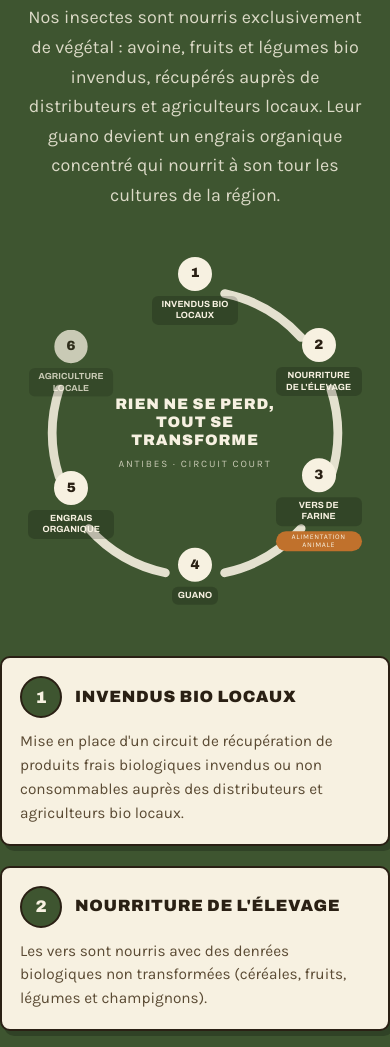
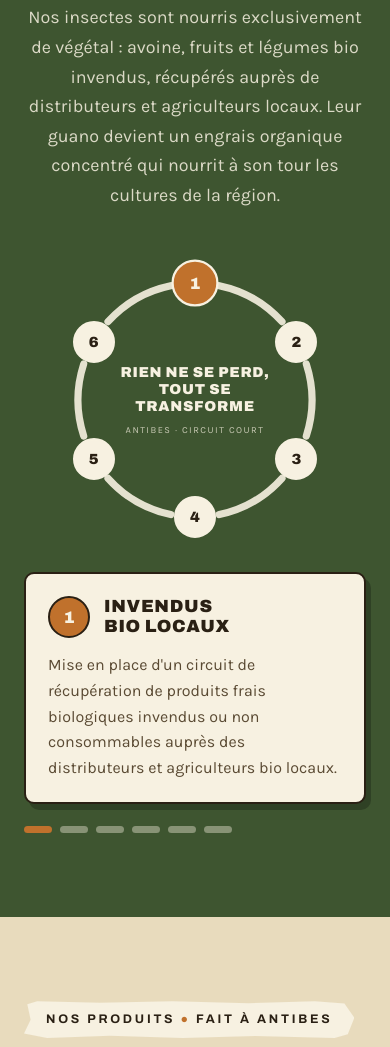
Before and after one commit to floreasy/prodinsecte, a plain HTML site: page docs/index.html in a window 390 px wide. Shown: the part 2804-3851 px from the top of the page. Drawn offline with Linux system fonts and the light colour scheme.

Commit message:
modif cercle

```diff
--- a/docs/index.html
+++ b/docs/index.html
@@ -128,6 +128,7 @@
       </div>
 
       <div class="cycle-wrap">
+    <div class="cycle-interactive">
       <div class="cycle">
       <svg class="cycle-svg" viewBox="0 0 100 100" aria-hidden="true">
         <defs>
@@ -148,77 +149,69 @@
             <small>Antibes · Circuit court</small>
           </div>
         </div>
-          <div class="cycle-node" style="left: 50%; top: 11%; --d: 0s;">
+      <button type="button" class="cycle-node is-active" data-step="0" aria-pressed="true" style="left: 50%; top: 11%; --d: 0s;">
         <span class="cn-dot">1</span>
         <span class="cn-label">Invendus bio locaux</span>
-          </div>
-          <div class="cycle-node" style="left: 83.8%; top: 30.5%; --d: 0.7s;">
+      </button>
+      <button type="button" class="cycle-node" data-step="1" aria-pressed="false" style="left: 83.8%; top: 30.5%; --d: 0.12s;">
         <span class="cn-dot">2</span>
         <span class="cn-label">Nourriture de l'élevage</span>
-          </div>
-          <div class="cycle-node" style="left: 83.8%; top: 69.5%; --d: 1.4s;">
+      </button>
+      <button type="button" class="cycle-node" data-step="2" aria-pressed="false" style="left: 83.8%; top: 69.5%; --d: 0.24s;">
         <span class="cn-dot">3</span>
         <span class="cn-label">Vers de farine</span>
-            <span class="cn-tag">Alimentation animale</span>
-          </div>
-          <div class="cycle-node" style="left: 50%; top: 89%; --d: 2.1s;">
+      </button>
+      <button type="button" class="cycle-node" data-step="3" aria-pressed="false" style="left: 50%; top: 89%; --d: 0.36s;">
         <span class="cn-dot">4</span>
         <span class="cn-label">Guano</span>
-          </div>
-          <div class="cycle-node" style="left: 16.2%; top: 69.5%; --d: 2.8s;">
+      </button>
+      <button type="button" class="cycle-node" data-step="4" aria-pressed="false" style="left: 16.2%; top: 69.5%; --d: 0.48s;">
         <span class="cn-dot">5</span>
         <span class="cn-label">Engrais organique</span>
-          </div>
-          <div class="cycle-node" style="left: 16.2%; top: 30.5%; --d: 3.5s;">
+      </button>
+      <button type="button" class="cycle-node" data-step="5" aria-pressed="false" style="left: 16.2%; top: 30.5%; --d: 0.6s;">
         <span class="cn-dot">6</span>
         <span class="cn-label">Agriculture locale</span>
-          </div>
+      </button>
       </div>
 
-        <!-- Variante mobile -->
-        <div class="cycle-list" role="list">
-          <div class="cl-item" role="listitem"><span class="cn-dot">1</span><span class="cn-label">Invendus bio locaux</span></div>
-          <div class="cl-arrow"></div>
-          <div class="cl-item" role="listitem"><span class="cn-dot">2</span><span class="cn-label">Nourriture de l'élevage</span></div>
-          <div class="cl-arrow"></div>
-          <div class="cl-item" role="listitem"><span class="cn-dot">3</span><span class="cn-label">Vers de farine → alimentation animale</span></div>
-          <div class="cl-arrow"></div>
-          <div class="cl-item" role="listitem"><span class="cn-dot">4</span><span class="cn-label">Guano</span></div>
-          <div class="cl-arrow"></div>
-          <div class="cl-item" role="listitem"><span class="cn-dot">5</span><span class="cn-label">Engrais organique</span></div>
-          <div class="cl-arrow"></div>
-          <div class="cl-item" role="listitem"><span class="cn-dot">6</span><span class="cn-label">Agriculture locale… et on recommence</span></div>
-        </div>
-
-        <!-- Détail des étapes -->
-        <div class="cycle-details">
-          <article class="cd-card reveal" style="--d: 0s;">
-            <div class="cd-head"><span class="cd-num">1</span><h3>Invendus bio locaux</h3></div>
+      <div class="cycle-panel" aria-live="polite">
+        <article class="cp-slide is-active" data-step="0">
+          <div class="cp-head"><span class="cp-num">1</span><h3>Invendus bio locaux</h3></div>
           <p>Mise en place d'un circuit de récupération de produits frais biologiques invendus ou non consommables auprès des distributeurs et agriculteurs bio locaux.</p>
         </article>
-          <article class="cd-card reveal" style="--d: 0.08s;">
-            <div class="cd-head"><span class="cd-num">2</span><h3>Nourriture de l'élevage</h3></div>
+        <article class="cp-slide" data-step="1">
+          <div class="cp-head"><span class="cp-num">2</span><h3>Nourriture de l'élevage</h3></div>
           <p>Les vers sont nourris avec des denrées biologiques non transformées (céréales, fruits, légumes et champignons).</p>
         </article>
-          <article class="cd-card reveal" style="--d: 0.16s;">
-            <div class="cd-head"><span class="cd-num">3</span><h3>Vers de farine</h3></div>
-            <span class="cd-tag">Alimentation animale</span>
+        <article class="cp-slide" data-step="2">
+          <div class="cp-head"><span class="cp-num">3</span><h3>Vers de farine</h3></div>
+          <span class="cp-tag">Alimentation animale</span>
           <p>Une partie de la production est utilisée à l'entretien et la croissance de l'élevage. L'autre partie est conditionnée et commercialisée (vers de farine vivants ou déshydratés, poudre d'insectes).</p>
         </article>
-          <article class="cd-card reveal" style="--d: 0.24s;">
-            <div class="cd-head"><span class="cd-num">4</span><h3>Guano</h3></div>
+        <article class="cp-slide" data-step="3">
+          <div class="cp-head"><span class="cp-num">4</span><h3>Guano</h3></div>
           <p>Le guano est composé des déjections des insectes : c'est un produit riche en matière organique qui, une fois mélangé aux résidus alimentaires des insectes, forme le frass.</p>
         </article>
-          <article class="cd-card reveal" style="--d: 0.32s;">
-            <div class="cd-head"><span class="cd-num">5</span><h3>Engrais organique</h3></div>
+        <article class="cp-slide" data-step="4">
+          <div class="cp-head"><span class="cp-num">5</span><h3>Engrais organique</h3></div>
           <p>Le frass est filtré et tamisé pour récupérer une poudre sèche très fine, riche en azote, phosphore, potassium et autres composés issus des insectes. Cette poudre forme un engrais organique unique en son genre, aux propriétés fortifiantes et durables pour les plantes. Les éléments qui le composent sont utilisables directement par les plantes.</p>
         </article>
-          <article class="cd-card cd-wide reveal" style="--d: 0.4s;">
-            <div class="cd-head"><span class="cd-num">6</span><h3>Agriculture locale</h3></div>
+        <article class="cp-slide" data-step="5">
+          <div class="cp-head"><span class="cp-num">6</span><h3>Agriculture locale</h3></div>
           <p>Les insectes font partie du régime alimentaire de nombreux animaux (mammifères, poissons, oiseaux, reptiles, amphibiens). Leur haute qualité améliore significativement la qualité nutritionnelle et sanitaire des animaux qui les consomment.</p>
           <p>L'engrais organique produit par les insectes est une alternative très intéressante aux engrais chimiques. Il est également utilisable en agriculture biologique.</p>
           <p>Il est donc possible de produire des denrées de qualité biologique en utilisant les insectes de notre production pour l'alimentation animale et l'engrais organique pour les cultures arboricoles et maraîchères locales. La boucle est bouclée !</p>
         </article>
+        <div class="cp-progress" aria-hidden="true">
+          <button type="button" class="cp-dot is-active" data-step="0"></button>
+          <button type="button" class="cp-dot" data-step="1"></button>
+          <button type="button" class="cp-dot" data-step="2"></button>
+          <button type="button" class="cp-dot" data-step="3"></button>
+          <button type="button" class="cp-dot" data-step="4"></button>
+          <button type="button" class="cp-dot" data-step="5"></button>
+        </div>
+      </div>
     </div>
       </div>
     </div>
--- a/docs/site.css
+++ b/docs/site.css
@@ -435,23 +435,31 @@ p:last-child { margin-bottom: 0; }
 }
 .gauge .g-val { font-family: var(--font-head); font-weight: 700; font-size: 0.84rem; text-align: right; }
 
-/* ── Diagramme économie circulaire ──────────────────────────── */
-.cycle-wrap { display: grid; place-items: center; }
+/* ── Diagramme économie circulaire (roue interactive) ───────── */
+.cycle-wrap { display: block; }
+/* Desktop : roue à gauche, panneau de texte de l'étape active à droite */
+.cycle-interactive {
+  display: grid;
+  grid-template-columns: minmax(0, 460px) minmax(0, 1fr);
+  gap: clamp(28px, 4vw, 56px);
+  align-items: center;
+}
 .cycle {
   position: relative;
-  width: min(620px, 92vw);
+  width: 100%;
+  max-width: 460px;
+  margin: 0 auto;
   aspect-ratio: 1;
 }
 .cycle-svg { position: absolute; inset: 0; width: 100%; height: 100%; display: block; }
 .cycle-svg path { opacity: 0; transition: opacity 0.8s ease; }
 .cycle.in .cycle-svg g path { opacity: 0.9; }
-/* chaque flèche apparaît AVANT l'étape qu'elle introduit */
-.cycle.in .cycle-svg g path:nth-of-type(1) { transition-delay: 0.35s; }
-.cycle.in .cycle-svg g path:nth-of-type(2) { transition-delay: 1.05s; }
-.cycle.in .cycle-svg g path:nth-of-type(3) { transition-delay: 1.75s; }
-.cycle.in .cycle-svg g path:nth-of-type(4) { transition-delay: 2.45s; }
-.cycle.in .cycle-svg g path:nth-of-type(5) { transition-delay: 3.15s; }
-.cycle.in .cycle-svg g path:nth-of-type(6) { transition-delay: 3.85s; }
+.cycle.in .cycle-svg g path:nth-of-type(1) { transition-delay: 0.30s; }
+.cycle.in .cycle-svg g path:nth-of-type(2) { transition-delay: 0.42s; }
+.cycle.in .cycle-svg g path:nth-of-type(3) { transition-delay: 0.54s; }
+.cycle.in .cycle-svg g path:nth-of-type(4) { transition-delay: 0.66s; }
+.cycle.in .cycle-svg g path:nth-of-type(5) { transition-delay: 0.78s; }
+.cycle.in .cycle-svg g path:nth-of-type(6) { transition-delay: 0.90s; }
 .cycle-center {
   position: absolute;
   inset: 0;
@@ -460,37 +468,46 @@ p:last-child { margin-bottom: 0; }
   text-align: center;
   pointer-events: none;
 }
-.cycle-center .cc-inner { max-width: 46%; }
+.cycle-center .cc-inner { max-width: 50%; }
 .cycle-center strong {
   display: block;
   font-family: var(--font-head);
   font-weight: 900;
   text-transform: uppercase;
-  font-size: clamp(0.95rem, 2.4vw, 1.35rem);
-  letter-spacing: 0.06em;
+  font-size: clamp(0.9rem, 2vw, 1.15rem);
+  letter-spacing: 0.05em;
   line-height: 1.2;
 }
 .cycle-center small {
   display: block;
   margin-top: 6px;
-  font-size: clamp(0.62rem, 1.4vw, 0.74rem);
+  font-size: clamp(0.58rem, 1.2vw, 0.7rem);
   text-transform: uppercase;
-  letter-spacing: 0.18em;
+  letter-spacing: 0.16em;
   opacity: 0.75;
 }
+/* Étapes cliquables autour du cercle (boutons) */
 .cycle-node {
   position: absolute;
-  width: clamp(96px, 22%, 132px);
+  width: clamp(92px, 22%, 122px);
   transform: translate(-50%, -50%);
-  text-align: center;
   display: flex;
   flex-direction: column;
   align-items: center;
   gap: 7px;
+  background: none;
+  border: 0;
+  padding: 0;
+  margin: 0;
+  font: inherit;
+  color: inherit;
+  text-align: center;
+  cursor: pointer;
+  -webkit-tap-highlight-color: transparent;
 }
 .cycle-node .cn-dot {
-  width: clamp(46px, 9vw, 58px);
-  height: clamp(46px, 9vw, 58px);
+  width: clamp(46px, 9vw, 56px);
+  height: clamp(46px, 9vw, 56px);
   border-radius: 50%;
   border: 2.5px solid currentColor;
   background: var(--paper);
@@ -500,99 +517,104 @@ p:last-child { margin-bottom: 0; }
   font-family: var(--font-head);
   font-weight: 900;
   font-size: 1.1rem;
+  transition: background 0.25s ease, color 0.25s ease, transform 0.25s ease;
 }
 .band-green .cycle-node .cn-dot { border-color: var(--paper); }
 .cycle-node .cn-label {
   font-family: var(--font-head);
   font-weight: 700;
-  font-size: clamp(0.64rem, 1.5vw, 0.76rem);
+  font-size: clamp(0.62rem, 1.4vw, 0.74rem);
   text-transform: uppercase;
-  letter-spacing: 0.08em;
+  letter-spacing: 0.07em;
   line-height: 1.3;
-  background: rgba(0, 0, 0, 0.18);
+  background: rgba(0, 0, 0, 0.2);
   border-radius: 6px;
   padding: 4px 8px;
+  transition: background 0.25s ease, color 0.25s ease;
 }
 .band-paper .cycle-node .cn-label, .band-tight .cycle-node .cn-label { background: var(--kraft); }
-.cycle-node .cn-tag {
-  font-size: 0.6rem;
-  text-transform: uppercase;
-  letter-spacing: 0.1em;
-  background: var(--ocre);
-  color: var(--paper);
-  border-radius: 999px;
-  padding: 3px 9px;
+/* État sélectionné */
+.cycle-node.is-active .cn-dot { background: var(--ocre); color: var(--paper); transform: scale(1.12); }
+.cycle-node.is-active .cn-label { background: var(--ocre); color: var(--paper); }
+.cycle-node:hover .cn-dot { transform: scale(1.08); }
+.cycle-node.is-active:hover .cn-dot { transform: scale(1.12); }
+.cycle-node:focus-visible { outline: none; }
+.cycle-node:focus-visible .cn-dot { box-shadow: 0 0 0 3px var(--green-deep), 0 0 0 6px var(--paper); }
+/* Reveal séquencé des étapes (opacité seule : le transform porte le positionnement) */
+.cycle-node { opacity: 0; transition: opacity 0.6s ease, background 0.25s ease, color 0.25s ease; transition-delay: var(--d, 0s); }
+.cycle.in .cycle-node { opacity: 1; }
+
+/* Panneau de texte de l'étape active */
+.cycle-panel { position: relative; min-width: 0; }
+.cycle-panel .cp-slide { display: block; }
+.cycle-panel.is-enhanced .cp-slide { display: none; }
+.cycle-panel.is-enhanced .cp-slide.is-active { display: block; }
+@media (prefers-reduced-motion: no-preference) {
+  .cycle-panel.is-enhanced .cp-slide.is-active { animation: cpFade 0.35s ease; }
 }
-/* reveal séquencé */
-.cycle-node { opacity: 0; transform: translate(-50%, -42%) scale(0.92); transition: opacity 0.7s ease, transform 0.7s ease; transition-delay: var(--d, 0s); }
-.cycle.in .cycle-node { opacity: 1; transform: translate(-50%, -50%) scale(1); }
-
-/* Variante mobile : liste verticale */
-.cycle-list { display: none; }
-
-/* Détail des étapes : cartes descriptives sous le cercle */
-.cycle-details {
-  display: grid;
-  grid-template-columns: repeat(auto-fit, minmax(280px, 1fr));
-  gap: 20px;
-  margin-top: clamp(40px, 6vw, 72px);
-}
-.cd-card {
+@keyframes cpFade { from { opacity: 0; transform: translateY(6px); } to { opacity: 1; transform: none; } }
+.cp-slide {
   background: var(--paper);
   color: var(--ink);
   border: var(--border);
   border-radius: var(--radius);
-  padding: 22px 24px;
-  box-shadow: 4px 5px 0 rgba(0, 0, 0, 0.22);
-  display: flex;
-  flex-direction: column;
-  gap: 12px;
+  padding: clamp(22px, 3vw, 32px);
+  box-shadow: 5px 6px 0 rgba(0, 0, 0, 0.24);
 }
-.cd-card.cd-wide { grid-column: 1 / -1; }
-.cd-head { display: flex; align-items: center; gap: 13px; }
-.cd-num {
+.cp-slide + .cp-slide { margin-top: 18px; } /* fallback sans JS : étapes empilées */
+.cycle-panel.is-enhanced .cp-slide + .cp-slide { margin-top: 0; }
+.cp-head { display: flex; align-items: center; gap: 14px; }
+.cp-num {
   flex: none;
-  width: 42px;
-  height: 42px;
+  width: 48px;
+  height: 48px;
   border-radius: 50%;
-  background: var(--green-deep);
+  background: var(--ocre);
   color: var(--paper);
   border: 2.5px solid var(--ink);
   display: grid;
   place-items: center;
   font-family: var(--font-head);
   font-weight: 900;
-  font-size: 1.05rem;
+  font-size: 1.2rem;
 }
-.cd-card h3 {
+.cp-slide h3 {
   margin: 0;
   font-family: var(--font-head);
   font-weight: 800;
   text-transform: uppercase;
   letter-spacing: 0.04em;
-  font-size: 1.02rem;
+  font-size: clamp(1.1rem, 2vw, 1.3rem);
   line-height: 1.15;
 }
-.cd-tag {
-  align-self: flex-start;
-  font-size: 0.62rem;
+.cp-tag {
+  display: inline-block;
+  margin-top: 14px;
+  font-size: 0.66rem;
   text-transform: uppercase;
   letter-spacing: 0.1em;
   background: var(--ocre);
   color: var(--paper);
   border-radius: 999px;
-  padding: 3px 11px;
+  padding: 4px 12px;
 }
-.cd-card p {
-  margin: 0;
-  font-size: 0.96rem;
-  line-height: 1.55;
-  color: var(--ink-soft);
+.cp-slide p { margin: 14px 0 0; font-size: 1rem; line-height: 1.6; color: var(--ink-soft); }
+.cp-slide p + p { margin-top: 12px; }
+/* Pagination (points) — visible uniquement avec JS */
+.cp-progress { display: flex; gap: 8px; margin-top: 22px; }
+.cycle-panel:not(.is-enhanced) .cp-progress { display: none; }
+.cp-dot {
+  width: 28px;
+  height: 7px;
+  border-radius: 999px;
+  border: 0;
+  padding: 0;
+  background: rgba(247, 241, 225, 0.4);
+  cursor: pointer;
+  transition: background 0.25s ease;
 }
-.cd-card p + p { margin-top: 4px; }
-@media (max-width: 560px) {
-  .cd-card { padding: 18px 18px; }
-}
+.cp-dot.is-active, .cp-dot.is-active:hover { background: var(--ocre); }
+.cp-dot:hover { background: rgba(247, 241, 225, 0.7); }
 
 /* ── Partenaires ────────────────────────────────────────────── */
 .partner-grid {
@@ -742,29 +764,21 @@ html.no-anim *, html.no-anim *::before, html.no-anim *::after {
   .site-nav.open { display: flex; }
   .site-nav a { padding: 13px 14px; }
   .nav-toggle { display: inline-block; }
-  /* on garde le cercle sur smartphone, en plus petit */
-  .cycle-list { display: none; }
-  /* on annule le padding du conteneur pour que le wrap occupe toute la largeur
-     de l'écran : le cercle, plus étroit que le wrap, se recentre alors vraiment */
-  .cycle-wrap { margin-left: -24px; margin-right: -24px; }
-  .cycle { width: min(620px, calc(100vw - 24px)); }
-  .cycle-node { width: clamp(72px, 27%, 100px); gap: 5px; }
-  .cycle-node .cn-dot { width: 40px; height: 40px; font-size: 0.95rem; }
-  .cycle-node .cn-label {
-    font-size: clamp(0.52rem, 2.5vw, 0.64rem);
-    letter-spacing: 0.03em;
-    padding: 3px 6px;
-  }
-  /* le badge reste dans la largeur de la pastille (wrap) pour ne pas
-     déborder à droite et déséquilibrer le centrage du cercle */
-  .cycle-node .cn-tag { font-size: 0.5rem; padding: 2px 7px; max-width: 100%; white-space: normal; line-height: 1.15; }
-  .cycle-center .cc-inner { max-width: 52%; }
+  /* Économie circulaire : roue au-dessus, détail dessous */
+  .cycle-interactive { grid-template-columns: 1fr; gap: 22px; justify-items: center; }
+  .cycle { max-width: min(360px, calc(100vw - 56px)); }
+  .cycle-panel { width: 100%; }
+  /* on masque les libellés autour de la roue : seuls les numéros restent,
+     le détail s'affiche dans le panneau sous la roue */
+  .cycle-node { width: auto; }
+  .cycle-node .cn-label { display: none; }
+  .cycle-node .cn-dot { width: 46px; height: 46px; font-size: 1rem; }
+  .cycle-center .cc-inner { max-width: 56%; }
 }
 @media (max-width: 560px) {
   .footer-grid { grid-template-columns: 1fr; }
   .gauge { grid-template-columns: 92px 1fr 56px; }
-  .cycle-node { width: clamp(64px, 30%, 86px); }
-  .cycle-node .cn-dot { width: 34px; height: 34px; font-size: 0.85rem; }
-  .cycle-node .cn-label { font-size: clamp(0.46rem, 2.7vw, 0.56rem); letter-spacing: 0.01em; }
-  .cycle-node .cn-tag { font-size: 0.44rem; }
+  .cycle { max-width: min(300px, calc(100vw - 48px)); }
+  .cycle-node .cn-dot { width: 42px; height: 42px; font-size: 0.92rem; }
+  .cp-num { width: 42px; height: 42px; font-size: 1.05rem; }
 }
--- a/docs/site.js
+++ b/docs/site.js
@@ -20,6 +20,40 @@
       heroSlides[si].classList.add('active');
     }, 4500);
   }
+
+  // Économie circulaire — roue interactive : cliquer une étape (ou un point)
+  // affiche son détail dans le panneau. Sur mobile, le panneau passe sous la roue.
+  // Amélioration progressive : sans JS, toutes les étapes restent visibles (empilées).
+  Array.prototype.forEach.call(document.querySelectorAll('.cycle-interactive'), function (ci) {
+    var panel = ci.querySelector('.cycle-panel');
+    if (!panel) return;
+    var nodes = ci.querySelectorAll('.cycle-node');
+    var slides = panel.querySelectorAll('.cp-slide');
+    var dots = panel.querySelectorAll('.cp-dot');
+    panel.classList.add('is-enhanced');
+
+    function activate(step) {
+      step = String(step);
+      Array.prototype.forEach.call(nodes, function (n) {
+        var on = n.getAttribute('data-step') === step;
+        n.classList.toggle('is-active', on);
+        n.setAttribute('aria-pressed', on ? 'true' : 'false');
+      });
+      Array.prototype.forEach.call(slides, function (s) {
+        s.classList.toggle('is-active', s.getAttribute('data-step') === step);
+      });
+      Array.prototype.forEach.call(dots, function (d) {
+        d.classList.toggle('is-active', d.getAttribute('data-step') === step);
+      });
+    }
+
+    Array.prototype.forEach.call(nodes, function (n) {
+      n.addEventListener('click', function () { activate(n.getAttribute('data-step')); });
+    });
+    Array.prototype.forEach.call(dots, function (d) {
+      d.addEventListener('click', function () { activate(d.getAttribute('data-step')); });
+    });
+  });
 
   var reduced = window.matchMedia('(prefers-reduced-motion: reduce)').matches;
 
```
Also changed, not shown: docs/Demarche.html (+36 -43 lines). Lines whose indentation alone changed are shown as unchanged.
